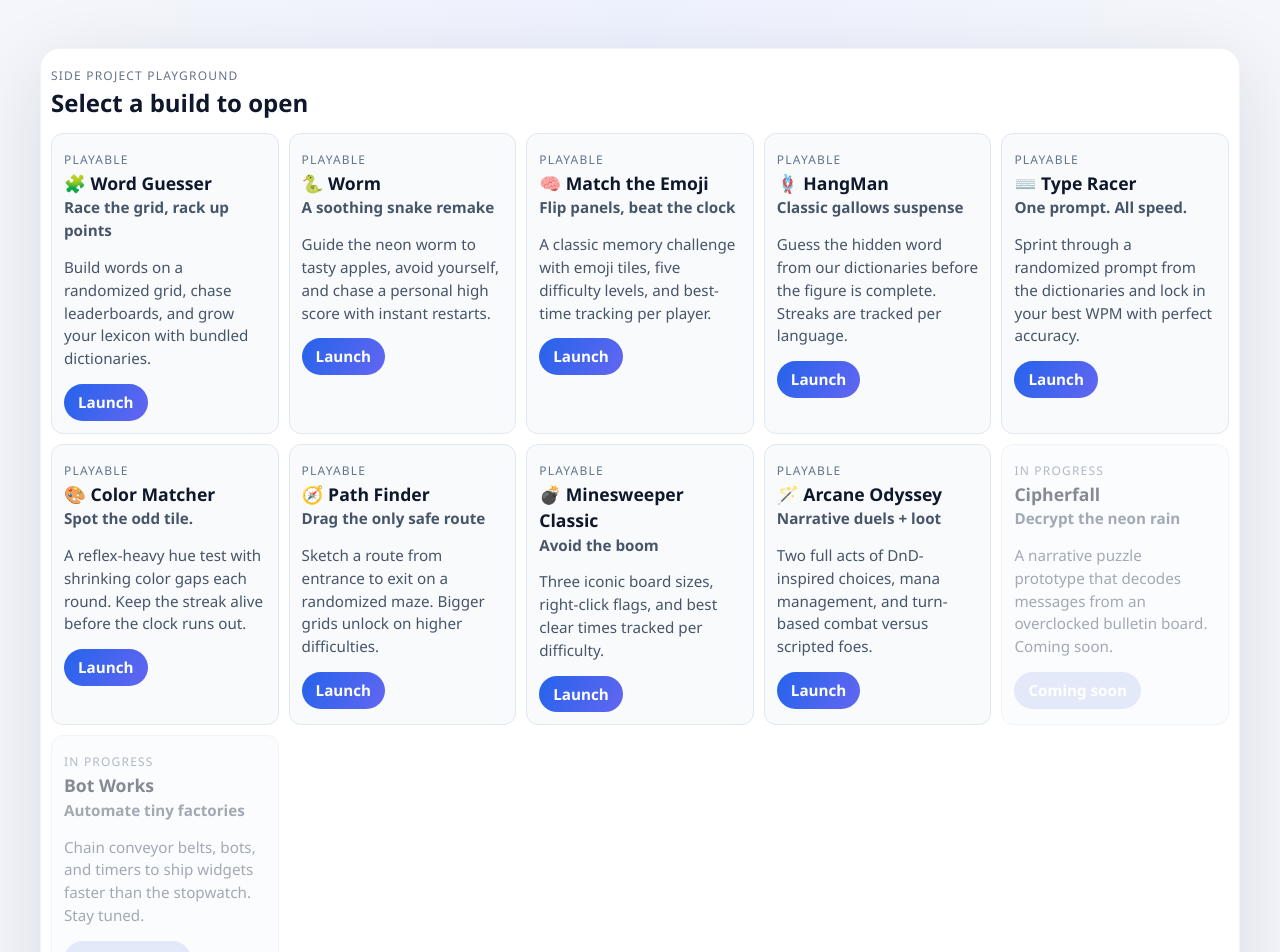
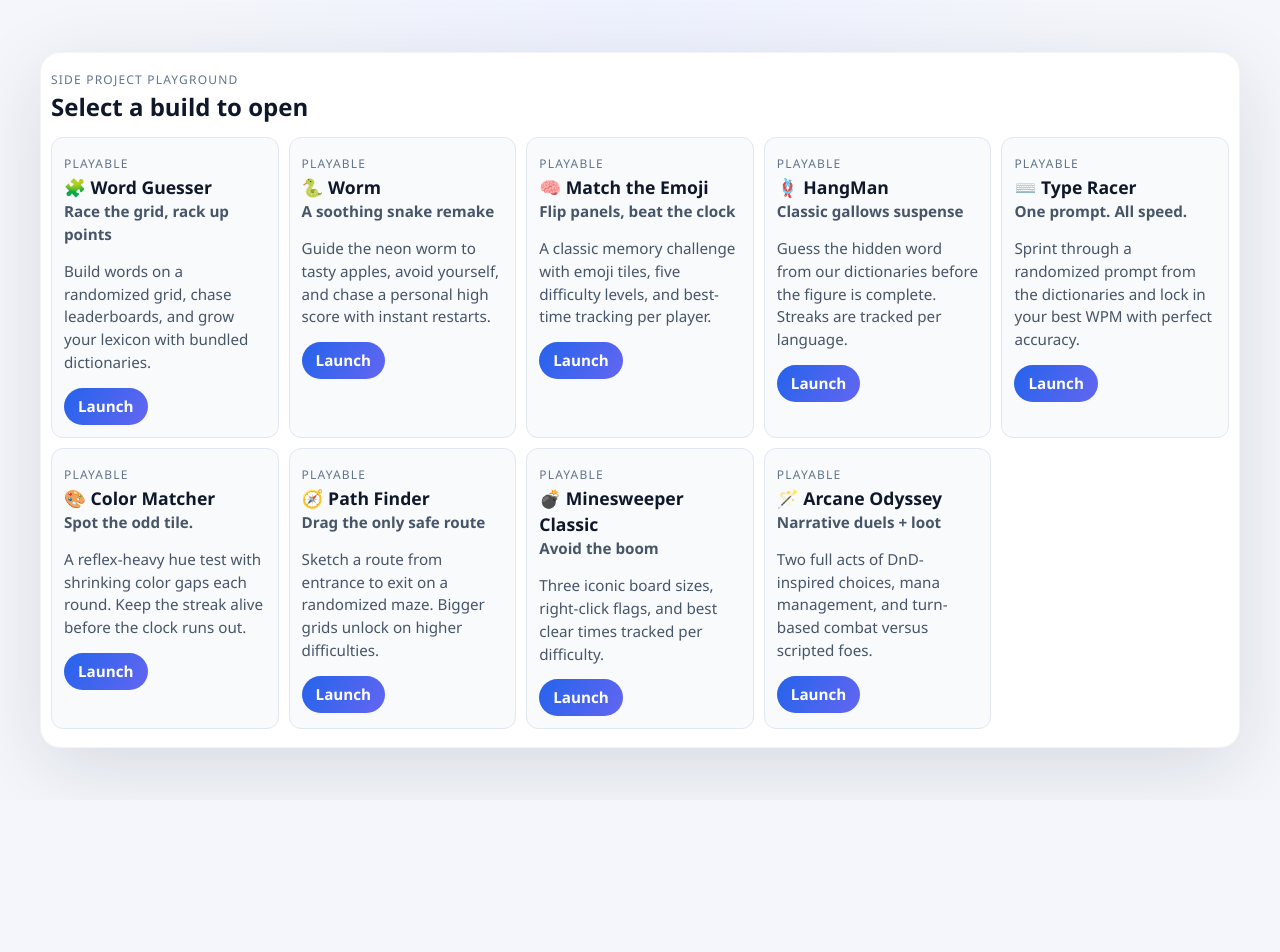
Before and after one commit to Teodor-Dobrev/WordGuesser2, a React (Vite) app: page / in a window 1280 px wide. Shown: the top 952 px of the page. After the commit the page ends 800 px from the top, so only its background shows below. Built offline with nearby package versions, Linux system fonts and the light colour scheme.

Commit message:
Remove scaffolding projects 'Cipherfall' and 'Bot Works' from the project list

```diff
--- a/src/App.tsx
+++ b/src/App.tsx
@@ -74,20 +74,6 @@ const PROJECTS: SideProject[] = [
     tagline: 'Narrative duels + loot',
     description: 'Two full acts of DnD-inspired choices, mana management, and turn-based combat versus scripted foes.',
     status: 'available',
-  },
-  {
-    id: 'cipherfall',
-    name: 'Cipherfall',
-    tagline: 'Decrypt the neon rain',
-    description: 'A narrative puzzle prototype that decodes messages from an overclocked bulletin board. Coming soon.',
-    status: 'coming-soon',
-  },
-  {
-    id: 'botworks',
-    name: 'Bot Works',
-    tagline: 'Automate tiny factories',
-    description: 'Chain conveyor belts, bots, and timers to ship widgets faster than the stopwatch. Stay tuned.',
-    status: 'coming-soon',
   },
 ]
 
```
